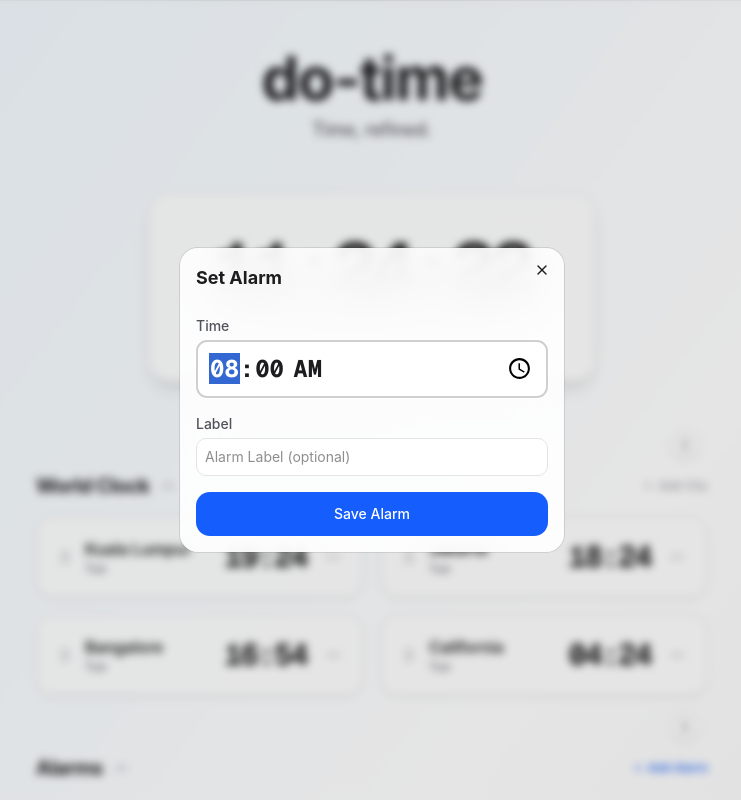
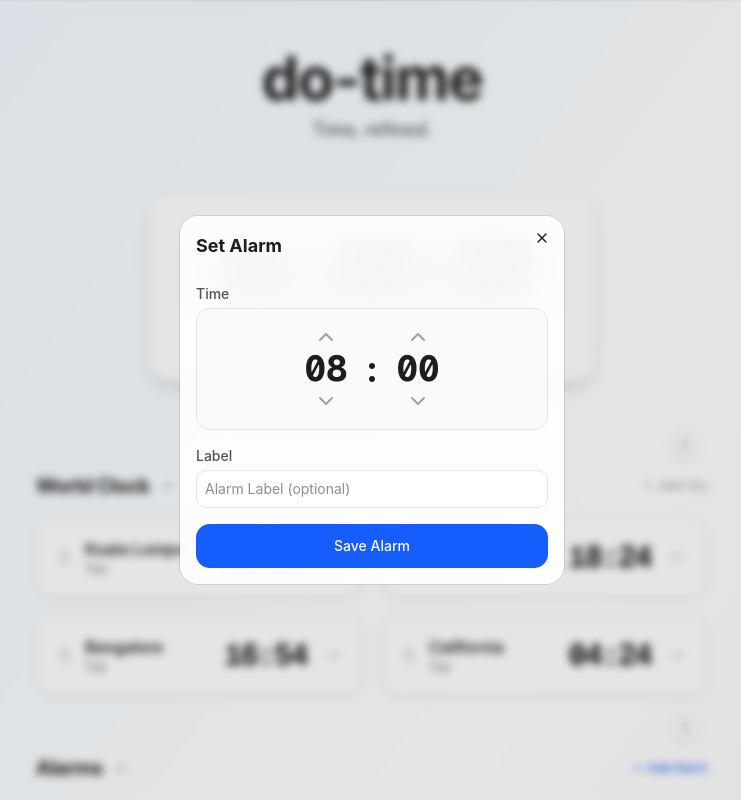
Before and after one commit to do-priyambodo/do-time, a Next.js app in the folder web/: page / in a window 1280 px wide. Both pictures are taken after a click on the button "Add Alarm". Shown: the top 800 px of the page, without its empty margins (268-1009 px from the left). Built offline with nearby package versions, Linux system fonts and the light colour scheme.

Commit message:
feat: add custom sleek time picker to alarm modal

```diff
--- a/web/src/components/Alarm.tsx
+++ b/web/src/components/Alarm.tsx
@@ -23,7 +23,8 @@ export default function Alarm() {
   const [isOpen, setIsOpen] = useState(false);
   const [isCollapsed, setIsCollapsed] = useState(false);
   const [mounted, setMounted] = useState(false);
-  const [newTime, setNewTime] = useState('08:00');
+  const [newHours, setNewHours] = useState('08');
+  const [newMinutes, setNewMinutes] = useState('00');
   const [newLabel, setNewLabel] = useState('');
 
   // 1. Load from local storage on mount
@@ -81,8 +82,10 @@ export default function Alarm() {
 
   const addAlarm = () => {
     const id = Math.random().toString(36).substring(7);
-    setAlarms([...alarms, { id, time: newTime, label: newLabel, enabled: true }]);
-    setNewTime('08:00');
+    const combinedTime = `${newHours}:${newMinutes}`;
+    setAlarms([...alarms, { id, time: combinedTime, label: newLabel, enabled: true }]);
+    setNewHours('08');
+    setNewMinutes('00');
     setNewLabel('');
     setIsOpen(false);
   };
@@ -135,12 +138,77 @@ export default function Alarm() {
               <div className="space-y-4 mt-2">
                 <div className="flex flex-col space-y-1">
                   <label className="text-sm font-medium text-zinc-600">Time</label>
-                  <input
-                    type="time"
-                    className="border border-zinc-200 rounded-lg p-3 text-2xl font-bold font-mono bg-white text-[#1D1D1F]"
-                    value={newTime}
-                    onChange={(e) => setNewTime(e.target.value)}
-                  />
+                  <div className="flex items-center justify-center space-x-2 bg-zinc-50 p-4 rounded-xl border border-zinc-200">
+                    {/* Hours Input */}
+                    <div className="flex flex-col items-center">
+                      <button
+                        onClick={() => setNewHours(prev => {
+                          const val = parseInt(prev);
+                          return val >= 23 ? '00' : (val + 1).toString().padStart(2, '0');
+                        })}
+                        className="text-zinc-400 hover:text-zinc-600"
+                      >
+                        <ChevronUp className="w-6 h-6" />
+                      </button>
+                      <input
+                        type="text"
+                        className="w-16 text-center text-4xl font-bold font-mono bg-transparent text-[#1D1D1F] focus:outline-none"
+                        value={newHours}
+                        onChange={(e) => {
+                          const val = e.target.value.replace(/\D/g, '');
+                          if (val.length <= 2) {
+                            const num = parseInt(val);
+                            if (num >= 0 && num <= 23) setNewHours(val.padStart(2, '0'));
+                          }
+                        }}
+                      />
+                      <button
+                        onClick={() => setNewHours(prev => {
+                          const val = parseInt(prev);
+                          return val <= 0 ? '23' : (val - 1).toString().padStart(2, '0');
+                        })}
+                        className="text-zinc-400 hover:text-zinc-600"
+                      >
+                        <ChevronDown className="w-6 h-6" />
+                      </button>
+                    </div>
+
+                    <span className="text-4xl font-bold text-[#1D1D1F]">:</span>
+
+                    {/* Minutes Input */}
+                    <div className="flex flex-col items-center">
+                      <button
+                        onClick={() => setNewMinutes(prev => {
+                          const val = parseInt(prev);
+                          return val >= 59 ? '00' : (val + 1).toString().padStart(2, '0');
+                        })}
+                        className="text-zinc-400 hover:text-zinc-600"
+                      >
+                        <ChevronUp className="w-6 h-6" />
+                      </button>
+                      <input
+                        type="text"
+                        className="w-16 text-center text-4xl font-bold font-mono bg-transparent text-[#1D1D1F] focus:outline-none"
+                        value={newMinutes}
+                        onChange={(e) => {
+                          const val = e.target.value.replace(/\D/g, '');
+                          if (val.length <= 2) {
+                            const num = parseInt(val);
+                            if (num >= 0 && num <= 59) setNewMinutes(val.padStart(2, '0'));
+                          }
+                        }}
+                      />
+                      <button
+                        onClick={() => setNewMinutes(prev => {
+                          const val = parseInt(prev);
+                          return val <= 0 ? '59' : (val - 1).toString().padStart(2, '0');
+                        })}
+                        className="text-zinc-400 hover:text-zinc-600"
+                      >
+                        <ChevronDown className="w-6 h-6" />
+                      </button>
+                    </div>
+                  </div>
                 </div>
                 <div className="flex flex-col space-y-1">
                   <label className="text-sm font-medium text-zinc-600">Label</label>
```
